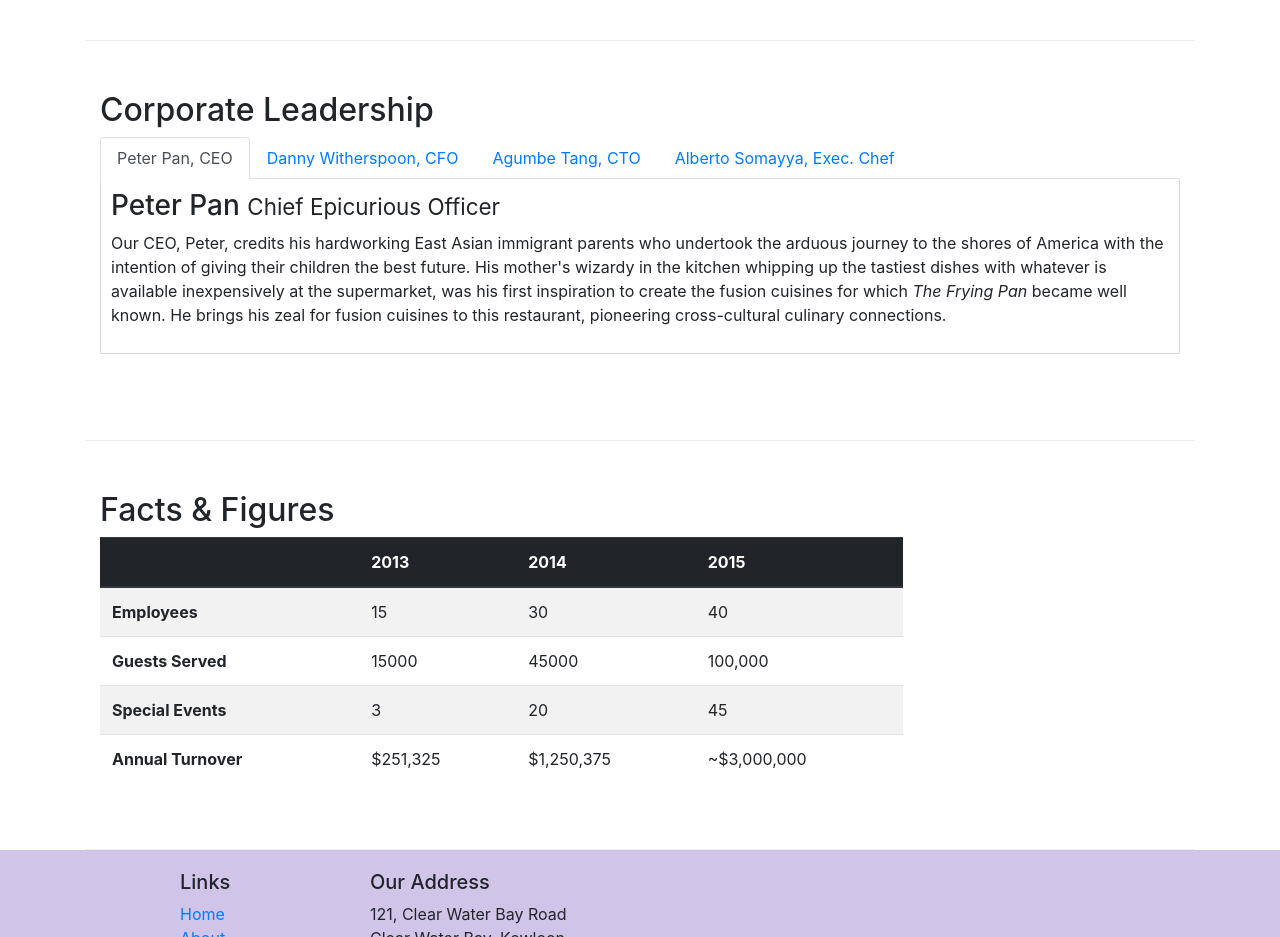
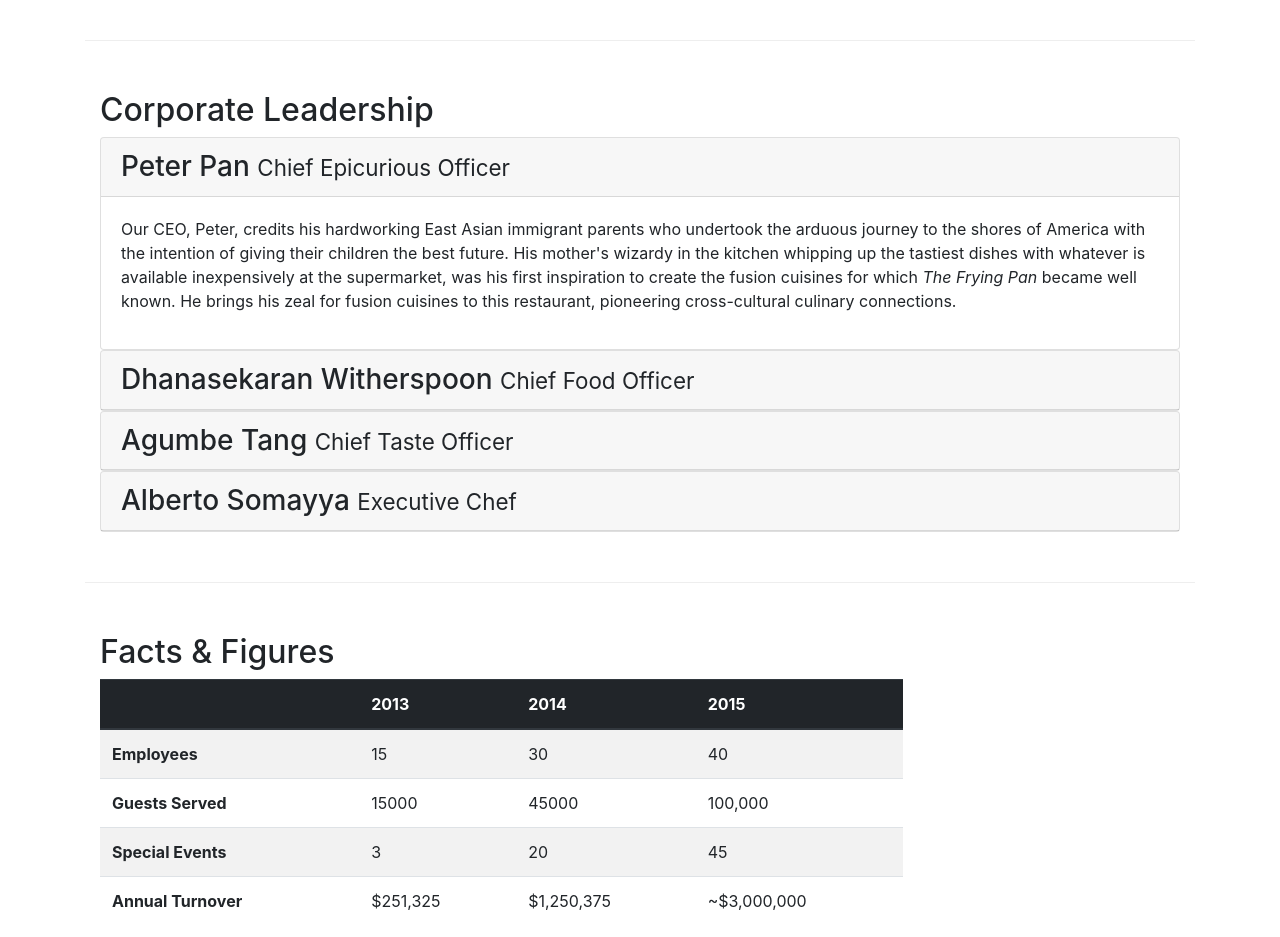
Before and after one commit to yaghyesh/confusion, a website: page aboutus.html in a window 1280 px wide. Shown: the part 980-1917 px from the top of the page. Drawn offline with nearby package versions, Linux system fonts and the light colour scheme.

Commit message:
accordion

```diff
--- a/aboutus.html
+++ b/aboutus.html
@@ -103,42 +103,64 @@
         <div class="row row-content align-items-left">
             <div class="col-12 col-sm">
                 <h2>Corporate Leadership</h2>
-                <ul class="nav nav-tabs">
-                    <li class="nav-item">
-                      <a class="nav-link active" href="#peter"
-                        role="tab" data-toggle="tab">Peter Pan, CEO</a>
-                    </li>
-                    <li class="nav-item">
-                      <a class="nav-link" href="#danny" role="tab"
-                        data-toggle="tab">Danny Witherspoon, CFO</a>
-                    </li>
-                    <li class="nav-item">
-                      <a class="nav-link" href="#agumbe"role="tab"
-                        data-toggle="tab">Agumbe Tang, CTO</a>
-                    </li>
-                    <li class="nav-item">
-                      <a class="nav-link" href="#alberto" role="tab"
-                        data-toggle="tab">Alberto Somayya, Exec. Chef</a>
-                    </li>
-                </ul>
 
-              <div class="tab-content">
-                <div role="tabpanel" class="tab-pane fade show active" id="peter">
 
-                <h3>Peter Pan <small>Chief Epicurious Officer</small></h3>
-                <p class="d-none d-sm-block">Our CEO, Peter, credits his hardworking East Asian immigrant parents who undertook the arduous journey to the shores of America with the intention of giving their children the best future. His mother's wizardy in the kitchen whipping up the tastiest dishes with whatever is available inexpensively at the supermarket, was his first inspiration to create the fusion cuisines for which <em>The Frying Pan</em> became well known. He brings his zeal for fusion cuisines to this restaurant, pioneering cross-cultural culinary connections.</p>
-                </div>
-                <div role="tabpanel" class="tab-pane fade" id="danny">
-                <h3>Dhanasekaran Witherspoon <small>Chief Food Officer</small></h3>
-                <p class="d-none d-sm-block">Our CFO, Danny, as he is affectionately referred to by his colleagues, comes from a long established family tradition in farming and produce. His experiences growing up on a farm in the Australian outback gave him great appreciation for varieties of food sources. As he puts it in his own words, <em>Everything that runs, wins, and everything that stays, pays!</em></p>
-                </div>
-                <div role="tabpanel" class="tab-pane fade" id="agumbe">
-                <h3>Agumbe Tang <small>Chief Taste Officer</small></h3>
-                <p class="d-none d-sm-block">Blessed with the most discerning gustatory sense, Agumbe, our CTO, personally ensures that every dish that we serve meets his exacting tastes. Our chefs dread the tongue lashing that ensues if their dish does not meet his exacting standards. He lives by his motto, <em>You click only if you survive my lick.</em></p>
-                </div>
-                <div role="tabpanel" class="tab-pane fade" id="alberto">
-                <h3>Alberto Somayya <small>Executive Chef</small></h3>
-                <p class="d-none d-sm-block">Award winning three-star Michelin chef with wide International experience having worked closely with whos-who in the culinary world, he specializes in creating mouthwatering Indo-Italian fusion experiences. He says, <em>Put together the cuisines from the two craziest cultures, and you get a winning hit! Amma Mia!</em></p>
+              <div id="accordion">
+                <div class="card">
+                        <div class="card-header" role="tab" id="peterhead">
+                        <h3 class="mb-0">
+                            <a data-toggle="collapse" data-target="#peter">
+                            Peter Pan <small>Chief Epicurious Officer</small>
+                            </a>
+                        </h3>
+                        </div>
+                        <div class="collapse show" id="peter" data-parent="#accordion">
+                            <div class="card-body">
+                                <p class="d-none d-sm-block">Our CEO, Peter, credits his hardworking East Asian immigrant parents who undertook the arduous journey to the shores of America with the intention of giving their children the best future. His mother's wizardy in the kitchen whipping up the tastiest dishes with whatever is available inexpensively at the supermarket, was his first inspiration to create the fusion cuisines for which <em>The Frying Pan</em> became well known. He brings his zeal for fusion cuisines to this restaurant, pioneering cross-cultural culinary connections.</p>
+                            </div>
+                        </div>
+                    </div>
+                  <div class="card">
+                    <div class="card-header" role="tab" id="dannyhead">
+                      <h3 class="mb-0">
+                          <a class="collapsed" data-toggle="collapse" data-target="#danny">
+                          Dhanasekaran Witherspoon <small>Chief Food Officer</small>
+                          </a>
+                      </h3>
+                  </div>
+                  <div class="collapse" id="danny" data-parent="#accordion">
+                      <div class="card-body">
+                          <p class="d-none d-sm-block">Our CFO, Danny, as he is affectionately referred to by his colleagues, comes from a long established family tradition in farming and produce. His experiences growing up on a farm in the Australian outback gave him great appreciation for varieties of food sources. As he puts it in his own words, <em>Everything that runs, wins, and everything that stays, pays!</em></p></em></p>
+                      </div>
+                  </div>
+              </div>
+              <div class="card">
+                      <div class="card-header" role="tab" id="agumbehead">
+                      <h3 class="mb-0">
+                          <a class="collapsed" data-toggle="collapse" data-target="#agumbe">
+                          Agumbe Tang <small>Chief Taste Officer</small>
+                          </a>
+                      </h3>
+                  </div>
+                  <div class="collapse" id="agumbe" data-parent="#accordion">
+                      <div class="card-body">
+                          <p class="d-none d-sm-block">Blessed with the most discerning gustatory sense, Agumbe, our CTO, personally ensures that every dish that we serve meets his exacting tastes. Our chefs dread the tongue lashing that ensues if their dish does not meet his exacting standards. He lives by his motto, <em>You click only if you survive my lick.</em></p>
+                      </div>
+                  </div>
+              </div>
+              <div class="card">
+                      <div class="card-header" role="tab" id="albertohead">
+                      <h3 class="mb-0">
+                          <a class="collapsed" data-toggle="collapse" data-target="#alberto">
+                          Alberto Somayya <small>Executive Chef</small>
+                          </a>
+                      </h3>
+                  </div>
+                  <div class="collapse" id="alberto" data-parent="#accordion">
+                      <div class="card-body">
+                          <p class="d-none d-sm-block">Award winning three-star Michelin chef with wide International experience having worked closely with whos-who in the culinary world, he specializes in creating mouthwatering Indo-Italian fusion experiences. He says, <em>Put together the cuisines from the two craziest cultures, and you get a winning hit! Amma Mia!</em></em></p>
+                      </div>
+                  </div>
               </div>
             </div>
           </div>
```
